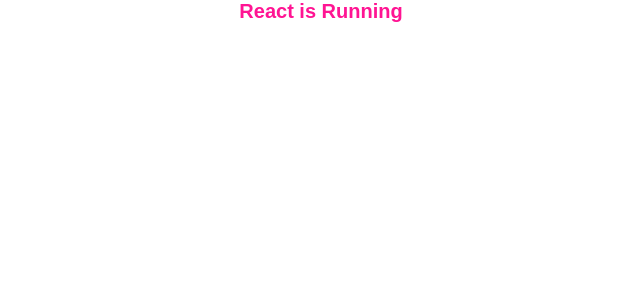
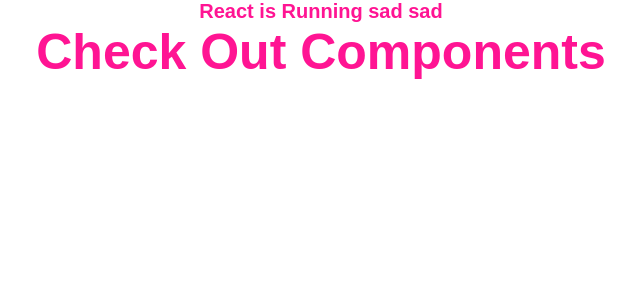
Before and after one commit to TrinhQuangvo/LotusTraining, a React (Create React App) app: page / in a window 1280 px wide. Shown: the top 300 px of the page, without its empty margins (319-959 px from the left). Built offline with nearby package versions, Linux system fonts and the light colour scheme.

Commit message:
set up completed

```diff
--- a/src/App.scss
+++ b/src/App.scss
@@ -10,6 +10,9 @@ html{
 .app{
     color: deeppink;
     text-align: center;
-    font-size: 20px;
+    font-size: 50px;
     font-weight: bold;
+    p{
+      font-size: 20px;
+    }
 }
--- a/src/App.tsx
+++ b/src/App.tsx
@@ -1,11 +1,14 @@
+import Checkout from './Components/Checkout/'
 import './App.scss'
 
 const App = () => {
   return (
     <div className='app'>
-      <p>React is Running</p>
+      <p>React is Running sad sad
+      </p>
+      <Checkout />
     </div>
-  );
+  )
 }
 
-export default App;
+export default App
--- /dev/null
+++ b/src/Components/Checkout/index.tsx
@@ -0,0 +1,9 @@
+import React from 'react'
+import './style.scss'
+
+const Checkout: React.FC = () => {
+  return (
+    <div>Check Out Components  </div>
+  )
+}
+export default Checkout
```
Also changed, not shown: package.json (+12 -6 lines), src/index.tsx (+4 -4 lines), tsconfig.json (added, +29 -0 lines), .eslintrc.json (added), src/Components/Checkout/index.jsx (deleted), src/Components/Profile/index.jsx (deleted), src/Components/Profile/index.tsx (added), 1 other file (tests, documents, lock files or other folders).
